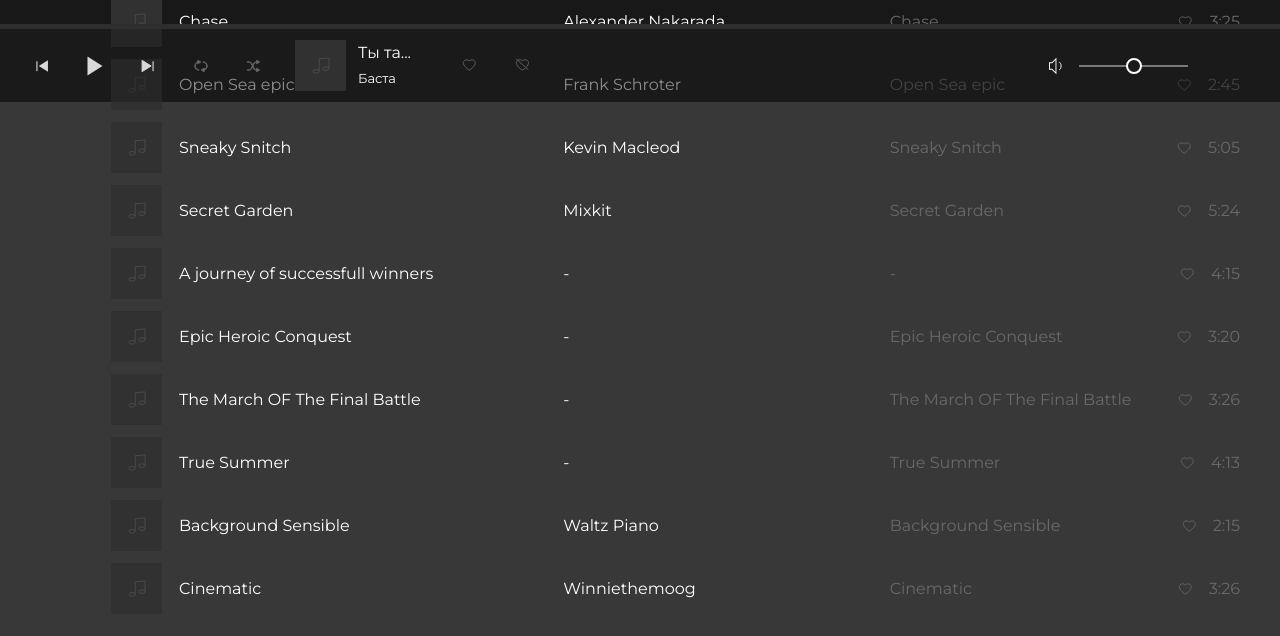
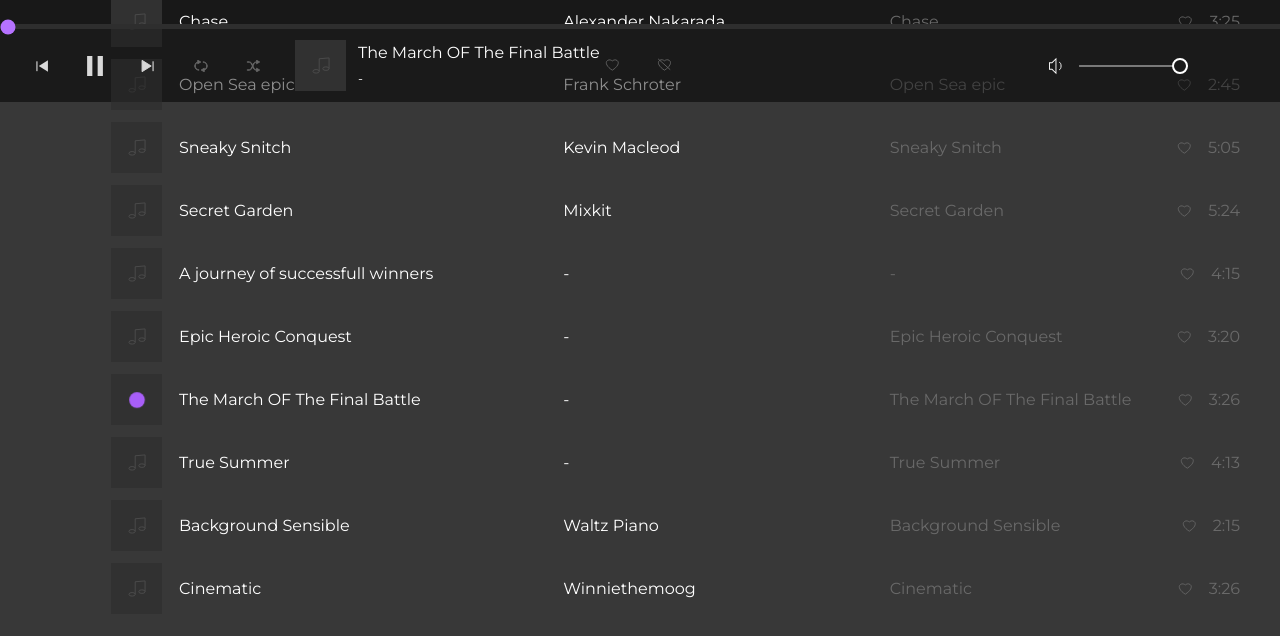
Before and after one commit to olgamachulnaya-byte/skypro-music, a Next.js app: page / in a window 1280 px wide. Both pictures are taken after a click on the element 675 px from the left and 399 px from the top of the page. Shown: the top 636 px of the page. Built offline with nearby package versions, Linux system fonts and the light colour scheme.

Commit message:
Правка 5

```diff
--- a/app/layout.tsx
+++ b/app/layout.tsx
@@ -2,6 +2,7 @@ import type { Metadata } from "next";
 import { Geist, Geist_Mono } from "next/font/google";
 import { Montserrat } from "next/font/google";
 import "./globals.css";
+import ReduxProvider from "@/components/store/ReduxProvider";
 
 const geistSans = Geist({
   variable: "--font-geist-sans",
@@ -37,7 +38,7 @@ export default function RootLayout({
       className={`${geistSans.variable} ${geistMono.variable} ${montserrat.variable} h-full antialiased`}
     >
       <body className="min-h-full flex flex-col font-montserrat">
-        {children}
+        <ReduxProvider>{children}</ReduxProvider>
       </body>
     </html>
   );
--- a/components/CenterBlock/Playlist/TrackItem.module.css
+++ b/components/CenterBlock/Playlist/TrackItem.module.css
@@ -2,6 +2,23 @@
   width: 100%;
   display: block;
   margin-bottom: 12px;
+  cursor: pointer;
+}
+
+.track__playingDot {
+  width: 16px;
+  height: 16px;
+  border-radius: 50%;
+  background: #ad61ff;
+}
+
+.track__playingDotActive {
+  animation: pulse 1s ease-in-out infinite alternate;
+}
+
+@keyframes pulse {
+  from { transform: scale(0.75); opacity: 0.65; }
+  to { transform: scale(1); opacity: 1; }
 }
 
 .playlist__track {
--- a/components/CenterBlock/Playlist/TrackItem.tsx
+++ b/components/CenterBlock/Playlist/TrackItem.tsx
@@ -1,5 +1,9 @@
+"use client";
+
 import Link from "next/link";
 import type { Track } from "@/data";
+import { setCurrentTrack, setIsPlaying } from "@/components/store/features/playerSlice";
+import { useAppDispatch, useAppSelector } from "@/components/store/store";
 import styles from "./TrackItem.module.css";
 
 interface TrackItemProps {
@@ -14,14 +18,35 @@ function formatDuration(durationInSeconds: number): string {
 }
 
 export default function TrackItem({ track }: TrackItemProps) {
+const dispatch = useAppDispatch();
+  const { currentTrack, isPlaying } = useAppSelector((state) => state.player);
+  const isCurrent = currentTrack?._id === track._id;
+
+  const selectTrack = () => {
+    if (isCurrent) {
+      dispatch(setIsPlaying(!isPlaying));
+      return;
+    }
+
+    dispatch(setCurrentTrack(track));
+    dispatch(setIsPlaying(true));
+  };
+
   return (
-    <div className={styles.playlist__item}>
+    <div className={styles.playlist__item} onClick={selectTrack}>
       <div className={styles.playlist__track}>
         <div className={styles.track__title}>
           <div className={styles.track__titleImage}>
-            <svg className={styles.track__titleSvg}>
-              <use xlinkHref="/img/icon/sprite.svg#icon-note"></use>
-            </svg>
+             {isCurrent ? (
+              <span
+                className={`${styles.track__playingDot} ${isPlaying ? styles.track__playingDotActive : ""}`}
+                aria-label={isPlaying ? "Трек воспроизводится" : "Трек на паузе"}
+              />
+            ) : (
+              <svg className={styles.track__titleSvg}>
+                <use href="/img/icon/sprite.svg#icon-note" />
+              </svg>
+            )}
           </div>
           <div className={styles.track__titleText}>
             <Link href="#" className={styles.track__titleLink}>
--- a/components/Player/Player.module.css
+++ b/components/Player/Player.module.css
@@ -15,6 +15,10 @@
   width: 100%;
   height: 5px;
   background: #2e2e2e;
+  appearance: none;
+  cursor: pointer;
+  accent-color: #b672ff;
+  margin: 0;
 }
 
 .bar__playerBlock {
--- a/components/Player/Player.tsx
+++ b/components/Player/Player.tsx
@@ -1,20 +1,80 @@
+"use client";
+
+import { useEffect, useRef, useState } from "react";
 import PlayerControls from "./PlayerControls";
 import TrackInfo from "./TrackInfo";
 import VolumeControl from "./VolumeControl";
 import styles from "./Player.module.css";
+import { setIsPlaying } from "@/components/store/features/playerSlice";
+import { useAppDispatch, useAppSelector } from "@/components/store/store";
 
 export default function Player() {
+  const audioRef = useRef<HTMLAudioElement>(null);
+  const dispatch = useAppDispatch();
+  const { currentTrack, isPlaying } = useAppSelector((state) => state.player);
+  const [currentTime, setCurrentTime] = useState(0);
+  const [duration, setDuration] = useState(0);
+  const [volume, setVolume] = useState(1);
+
+  useEffect(() => {
+    const audio = audioRef.current;
+    if (!audio || !currentTrack) return;
+
+    if (isPlaying) {
+      void audio.play().catch(() => dispatch(setIsPlaying(false)));
+    } else {
+      audio.pause();
+    }
+  }, [currentTrack, dispatch, isPlaying]);
+
+  useEffect(() => {
+    setCurrentTime(0);
+    setDuration(currentTrack?.duration_in_seconds ?? 0);
+  }, [currentTrack]);
+
+  const togglePlaying = () => {
+    if (currentTrack) dispatch(setIsPlaying(!isPlaying));
+  };
+
+  const seek = (value: number) => {
+    if (audioRef.current) audioRef.current.currentTime = value;
+    setCurrentTime(value);
+  };
+
+  const changeVolume = (value: number) => {
+    if (audioRef.current) audioRef.current.volume = value;
+    setVolume(value);
+  };
+
+  if (!currentTrack) return null;
+
   return (
     <div className={styles.bar}>
+        <audio
+        ref={audioRef}
+        src={currentTrack.track_file}
+        onTimeUpdate={(event) => setCurrentTime(event.currentTarget.currentTime)}
+        onLoadedMetadata={(event) => setDuration(event.currentTarget.duration)}
+        onEnded={() => dispatch(setIsPlaying(false))}
+      />
       <div className={styles.bar__content}>
-        <div className={styles.bar__playerProgress}></div>
+        <input
+          className={styles.bar__playerProgress}
+          type="range"
+          min="0"
+          max={duration || currentTrack.duration_in_seconds}
+          step="0.1"
+          value={currentTime}
+          aria-label="Позиция воспроизведения"
+          onChange={(event) => seek(Number(event.target.value))}
+        />
         <div className={styles.bar__playerBlock}>
           <div className={styles.bar__player}>
-            <PlayerControls />
-            <TrackInfo />
+             <PlayerControls isPlaying={isPlaying} onTogglePlaying={togglePlaying} />
+            <TrackInfo track={currentTrack} />
           </div>
           <div className={styles.bar__volumeBlock}>
-            <VolumeControl />
+             <VolumeControl volume={volume} onVolumeChange={changeVolume} />
           </div>
         </div>
       </div>
--- a/components/Player/PlayerControls.module.css
+++ b/components/Player/PlayerControls.module.css
@@ -25,6 +25,9 @@
 
 .player__btnPlay {
   margin-right: 23px;
+  border: 0;
+  background: transparent;
+  color: inherit;
 }
 
 .player__btnPlaySvg {
--- a/components/Player/PlayerControls.tsx
+++ b/components/Player/PlayerControls.tsx
@@ -1,6 +1,11 @@
 import styles from "./PlayerControls.module.css";
 
-export default function PlayerControls() {
+interface PlayerControlsProps {
+  isPlaying: boolean;
+  onTogglePlaying: () => void;
+}
+
+export default function PlayerControls({ isPlaying, onTogglePlaying }: PlayerControlsProps) {
   return (
     <div className={styles.player__controls}>
       <div className={styles.player__btnPrev}>
@@ -8,11 +13,16 @@ export default function PlayerControls() {
           <use xlinkHref="/img/icon/sprite.svg#icon-prev"></use>
         </svg>
       </div>
-      <div className={`${styles.player__btnPlay} ${styles.btn}`}>
+      <button
+        className={`${styles.player__btnPlay} ${styles.btn}`}
+        type="button"
+        aria-label={isPlaying ? "Поставить на паузу" : "Воспроизвести"}
+        onClick={onTogglePlaying}
+      >
         <svg className={styles.player__btnPlaySvg}>
-          <use xlinkHref="/img/icon/sprite.svg#icon-play"></use>
+          <use href={`/img/icon/sprite.svg#icon-${isPlaying ? "pause" : "play"}`} />
         </svg>
-      </div>
+      </button>
       <div className={styles.player__btnNext}>
         <svg className={styles.player__btnNextSvg}>
           <use xlinkHref="/img/icon/sprite.svg#icon-next"></use>
--- a/components/Player/TrackInfo.tsx
+++ b/components/Player/TrackInfo.tsx
@@ -1,7 +1,8 @@
 import Link from "next/link";
 import styles from "./TrackInfo.module.css";
+import type { Track } from "@/data";
 
-export default function TrackInfo() {
+export default function TrackInfo({ track }: { track: Track }) {
   return (
     <div className={styles.player__trackPlay}>
       <div className={styles.trackPlay__contain}>
@@ -12,12 +13,12 @@ export default function TrackInfo() {
         </div>
         <div className={styles.trackPlay__author}>
           <Link href="#" className={styles.trackPlay__authorLink}>
-            Ты та...
+            {track.name}
           </Link>
         </div>
         <div className={styles.trackPlay__album}>
           <Link href="#" className={styles.trackPlay__albumLink}>
-            Баста
+            {track.author}
           </Link>
         </div>
       </div>
--- a/components/Player/VolumeControl.tsx
+++ b/components/Player/VolumeControl.tsx
@@ -1,6 +1,11 @@
 import styles from "./VolumeControl.module.css";
 
-export default function VolumeControl() {
+interface VolumeControlProps {
+  volume: number;
+  onVolumeChange: (volume: number) => void;
+}
+
+export default function VolumeControl({ volume, onVolumeChange }: VolumeControlProps) {
   return (
     <div className={styles.volume__content}>
       <div className={styles.volume__image}>
@@ -12,7 +17,12 @@ export default function VolumeControl() {
         <input
           className={`${styles.volume__progressLine} ${styles.btn}`}
           type="range"
-          name="range"
+          min="0"
+          max="1"
+          step="0.01"
+          value={volume}
+          aria-label="Громкость"
+          onChange={(event) => onVolumeChange(Number(event.target.value))}
         />
       </div>
     </div>
--- a/components/store/store.ts
+++ b/components/store/store.ts
@@ -1,6 +1,6 @@
 import { configureStore } from "@reduxjs/toolkit";
 import { playerReducer } from "./features/playerSlice";
-import { TypedUseSelectorHook, useDispatch, useSelector } from "react-redux";
+import { useDispatch, useSelector } from "react-redux";
 
 export const store = configureStore({
   reducer: {
@@ -12,5 +12,5 @@ export type RootState = ReturnType<typeof store.getState>;
 export type AppDispatch = typeof store.dispatch;
 
 
-export const useAppDispatch: () => AppDispatch = useDispatch;
-export const useAppSelector: TypedUseSelectorHook<RootState> = useSelector;
+export const useAppDispatch = useDispatch.withTypes<AppDispatch>();
+export const useAppSelector = useSelector.withTypes<RootState>();
```
